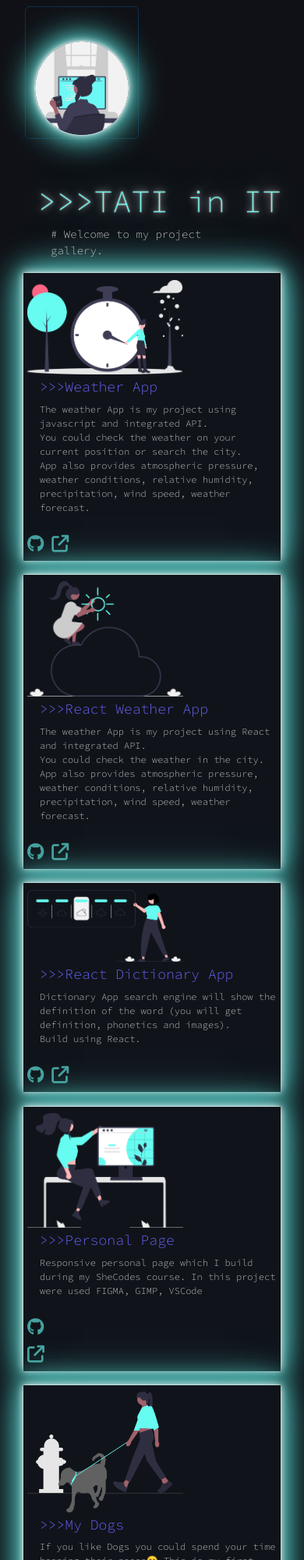
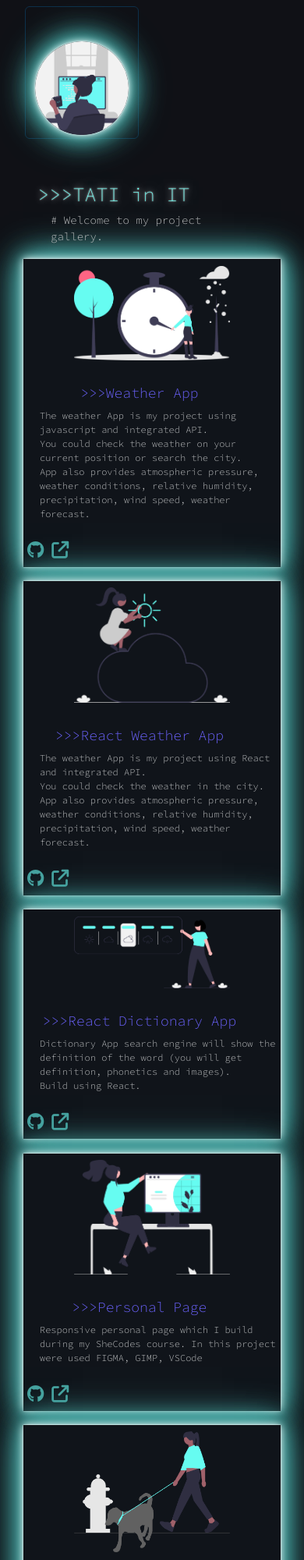
Before and after one commit to TetianaStrelnikova/Tetiana-Strelnikova-Personal-Page, a plain HTML site: page project.html in a window 390 px wide. Shown: the top 2000 px of the page at 78% size. Drawn offline with nearby package versions, Linux system fonts and the light colour scheme.

Commit message:
responsive to projects

```diff
--- a/project.html
+++ b/project.html
@@ -21,7 +21,8 @@
     <title>Projects Tetiana Strelnikova</title>
 </head>
 <body>
-    <div class="container-fluid">  <!--Navbar-->
+    <div class="container-fluid">
+<!--Navbar-->
         <nav class="navbar navbar-expand-md d-flex w-100 mb-5 ms-2">
             <div class="container-fluid" >
 
@@ -45,16 +46,17 @@
         <div class="logo"><img src="images/blog-logo.PNG" alt="blog logo" width="150"></div>
         <h1>>>>TATI in IT</h1>
         <p># Welcome to my project gallery.</p></header>
-
-        <section class="article container-fluid">
-            <div class="logo"><img src="images/weather.png" alt="Weather App"  width="200"></div>
+<!--The weather App-->
+        <section class="article projectarticle container-fluid">
+            <div class="projectlogo"><img class="projectlogo"  src="images/weather.png" alt="Weather App" ></div>
             <div>
             <h3><a target="_blank" href="https://snazzy-yeot-5b4c62.netlify.app/" title="Try Weather App on Netlify">>>>Weather App</a></h3>
             <p>The weather App is my project using javascript and integrated API.<br> You could check the weather on your current position or search the city.<br> App also provides atmospheric pressure, weather conditions, relative humidity, precipitation, wind speed, weather forecast.</p></div>
             <div class="projectlinks"><a href="https://github.com/TetianaStrelnikova/weather-app" target="_blank" title="Weahter App code on Github"><i class="fa-brands fa-github i-3"></i></a><a target="_blank" href="https://snazzy-yeot-5b4c62.netlify.app/" title="Try Weather App on Netlify"><i class=" i-3 fa-solid fa-arrow-up-right-from-square"></i></a></div>
         </section>
-        <section class="article container-fluid">
-            <div class="logo"><img src="images/weather3.png" alt="React Weather App"  width="200"></div>
+<!--React weather App-->
+        <section class="article projectarticle container-fluid">
+            <div class="projectlogo"><img class="projectlogo" src="images/weather3.png" alt="React Weather App" ></div>
             <div>
             <h3><a target="_blank" href="https://stupendous-haupia-9bccc2.netlify.app/" title="Try React Weather App on Netlify">>>>React Weather App</a></h3>
             <p> The weather App is my project using React and integrated API.
@@ -62,8 +64,9 @@
                 <br>App also provides atmospheric pressure, weather conditions, relative humidity, precipitation, wind speed, weather forecast.</p></div>
             <div class="projectlinks"><a href="https://github.com/TetianaStrelnikova/new-react-weather-app" target="_blank" title="React Weather App code on Github"><i class="fa-brands fa-github i-3"></i></a><a target="_blank" href="https://stupendous-haupia-9bccc2.netlify.app/" title="Try React Weather App on Netlify"><i class=" i-3 fa-solid fa-arrow-up-right-from-square"></i></a></div>
         </section>
-        <section class="article container-fluid">
-            <div class="logo"><img src="images/dictionaryapp.png" alt="React Dictionary App Logo"  width="200"></div>
+<!--Dictionary App-->
+        <section class="article projectarticle container-fluid">
+            <div class="projectlogo"><img class="projectlogo" src="images/dictionaryapp.png" alt="React Dictionary App projectLogo" ></div>
             <div>
             <h3><a target="_blank" href="https://tubular-pithivier-513559.netlify.app/" title="Try Dictionary App on Netlify">>>>React Dictionary App</a></h3>
             <p>  Dictionary App search engine will show the definition of the word (you will get definition, phonetics and images).
@@ -71,26 +74,29 @@
             </p></div>
             <div class="projectlinks"><a href="https://github.com/TetianaStrelnikova/dictionary-project" target="_blank" title="React Dictionary App code on Github"><i class="fa-brands fa-github i-3"></i></a><a target="_blank" href="https://tubular-pithivier-513559.netlify.app/" title="Try Dictionary App on Netlify"><i class=" i-3 fa-solid fa-arrow-up-right-from-square"></i></a></div>
         </section>
-        <section class="article container-fluid">
-            <div class="logo"><img src="images/responsive_page.png" alt="Responsive Personal Page"  width="200"></div>
+<!--Responsive personal page-->
+        <section class="article projectarticle container-fluid">
+            <div class="projectlogo"><img class="projectlogo" src="images/responsive_page.png" alt="Responsive Personal Page" ></div>
             <div>
             <h3><a target="_blank" href="https://cerulean-conkies-5d82ef.netlify.app/" title="Personal Page App on Netlify">>>>Personal Page</a></h3>
             <p>   Responsive personal page which I build during my SheCodes course.
                 In this project were used FIGMA, GIMP, VSCode </p></div>
-            <div class="projectlinks d-flex flex-column"><a href="https://github.com/TetianaStrelnikova/Strelnikova_Netlify" target="_blank" title="Personal Page code on Github"><i class="fa-brands fa-github i-3"></i></a><a target="_blank" href="https://cerulean-conkies-5d82ef.netlify.app/" title="Personal Page App on Netlify"><i class=" i-3 fa-solid fa-arrow-up-right-from-square"></i></a></div>
+            <div class="projectlinks d-flex "><a href="https://github.com/TetianaStrelnikova/Strelnikova_Netlify" target="_blank" title="Personal Page code on Github"><i class="fa-brands fa-github i-3"></i></a><a target="_blank" href="https://cerulean-conkies-5d82ef.netlify.app/" title="Personal Page App on Netlify"><i class=" i-3 fa-solid fa-arrow-up-right-from-square"></i></a></div>
         </section>
-        <section class="article container-fluid">
-            <div class="logo"><img src="images/dog.png" alt="My dogs app logo"  width="200"></div>
+<!--My Dogs-->
+        <section class="article projectarticle container-fluid">
+            <div class="projectlogo"><img class="projectlogo" src="images/dog.png" alt="My dogs app logo" ></div>
             <div>
             <h3><a target="_blank" href="mydogs.html" title="Try to poop the dogs nose)">>>>My Dogs </a></h3>
             <p>  If you like Dogs you could spend your time booping their noses😊
                 This is my first project in front-end ever - so just have fun)</p></div>
                 <div class="projectlinks"><a href="https://github.com/TetianaStrelnikova/my-dogs" target="_blank" title="My Dogs project on Github"><i class="fa-brands fa-github i-3"></i></a><a target="_blank" href="mydogs.html" title="Try to poop the dogs nose)"><i class=" i-3 fa-solid fa-arrow-up-right-from-square"></i></a></div>
             </section>
-            <footer class="d-flex justify-content-end">
-                <div>
+<!--Footer-->
+            <footer>
+                <div class="bloglogofooter">
                     <a  class="m-3 p-3" href="blog.html" title="TATI in IT | Blog">
-                    <img class=" menulogo img-fluid" src="images/blog-logo.PNG" width="100px" alt="Tetiana Strelnikova | Main Page">
+                    <img class="bloglogofooter img-fluid" src="images/blog-logo.PNG"  alt="Tetiana Strelnikova | Main Page">
                     </a>
                 </div>
                 <div>
--- a/styles/blog.less
+++ b/styles/blog.less
@@ -9,6 +9,7 @@ body{
 header{
     margin-left: 10%;
     margin-top: 5%;
+    margin-bottom: 2%;
     .logo{
         max-height: 150px;
         max-width: 150px;
@@ -35,7 +36,9 @@ header{
     }
     h1{.h1;
     .neonText;
-    @media(max-width:1000px){ font-size: 40px;}}
+    @media(max-width:1000px){ font-size: 40px;}
+    @media(max-width:600px){ font-size: 35px;}
+    @media(max-width:600px){ font-size: 25px;}}
     p{
     margin-left: 5%;
     max-width: 60%;
@@ -89,13 +92,7 @@ h3{
             @media(max-width:1000px){ font-size: 25px;}
             @media(max-width:1000px){ font-size: 18px;}
         &:hover{color: @blog-heading;}}}
-.projectlinks{
-    i{
-    font-size: 22px;
-    margin-top: 10px;
-    margin-right: 10px;}}
-footer{
-    min-height: 300px;}
+
 ul{
     margin-left: 10%;
     li{ .p;
@@ -127,23 +124,53 @@ nav{
    border-radius: 50%;
    margin-top: 40px;
    .shadow;
+   transition: all 300ms ease;
+         &:hover{ transform: scale(1.4)}
 }}
 footer{
     display: flex;
     justify-content: end;
-    @media(max-width:750px){justify-content: center   !important;}
-
+    @media(max-width: 750px){justify-content: center;}
     .bloglogofooter{
+        @media(max-width:500px){display: none;}
     img{.shadow;
          border-radius: 50%;
-   }
-    @media(max-width:450px){display: none;}}
+         width: 120px;
+         height: 120px;
+         transition: all 300ms ease;
+         &:hover{ transform: scale(1.4)}
+         }}
         .p;
         align-items: baseline;
         margin: 6%;
-
     i{
          margin: 2%;
          font-size: 30px;
          transition: all 300ms;
          &:hover{transform: scale(1.5); }}}
+
+
+.projectarticle{
+    @media (max-width:600px) {
+       flex-direction: column;
+    h3{text-align: center;
+    }
+    p{font-size: 12px;}}
+    .projectlogo{
+        max-width: 200px !important;
+        height: auto;
+
+        @media (max-width:600px) {
+        margin: 0 auto;
+        margin-bottom: 5%;}
+       @media (max-width:400px) {
+       max-width: 100px;}
+       @media (max-width:400px) {
+        max-width: 80px;}
+        }
+    .projectlinks{
+        i{
+        font-size: 22px;
+        margin-top: 10px;
+        margin-right: 10px;}}
+    }
--- a/styles/post.less
+++ b/styles/post.less
@@ -85,6 +85,8 @@ nav{
         border-radius: 50%;
         margin-top: 40px;
         .shadow;
+        transition: all 300ms ease;
+         &:hover{ transform: scale(1.4)}
      }}
 header{
     margin-bottom: 10%;
@@ -123,6 +125,8 @@ footer{
          border-radius: 50%;
          width: 120px;
          height: 120px;
+         transition: all 300ms ease;
+         &:hover{ transform: scale(1.4)}
          }}
         .p;
         align-items: baseline;
```
Also changed, not shown: blog.html (+1 -1 lines), post_1.html (+1 -1 lines), post_2.html (+1 -1 lines), styles/blog.css, styles/post.css, 2 other files. Lines whose indentation alone changed are shown as unchanged.
